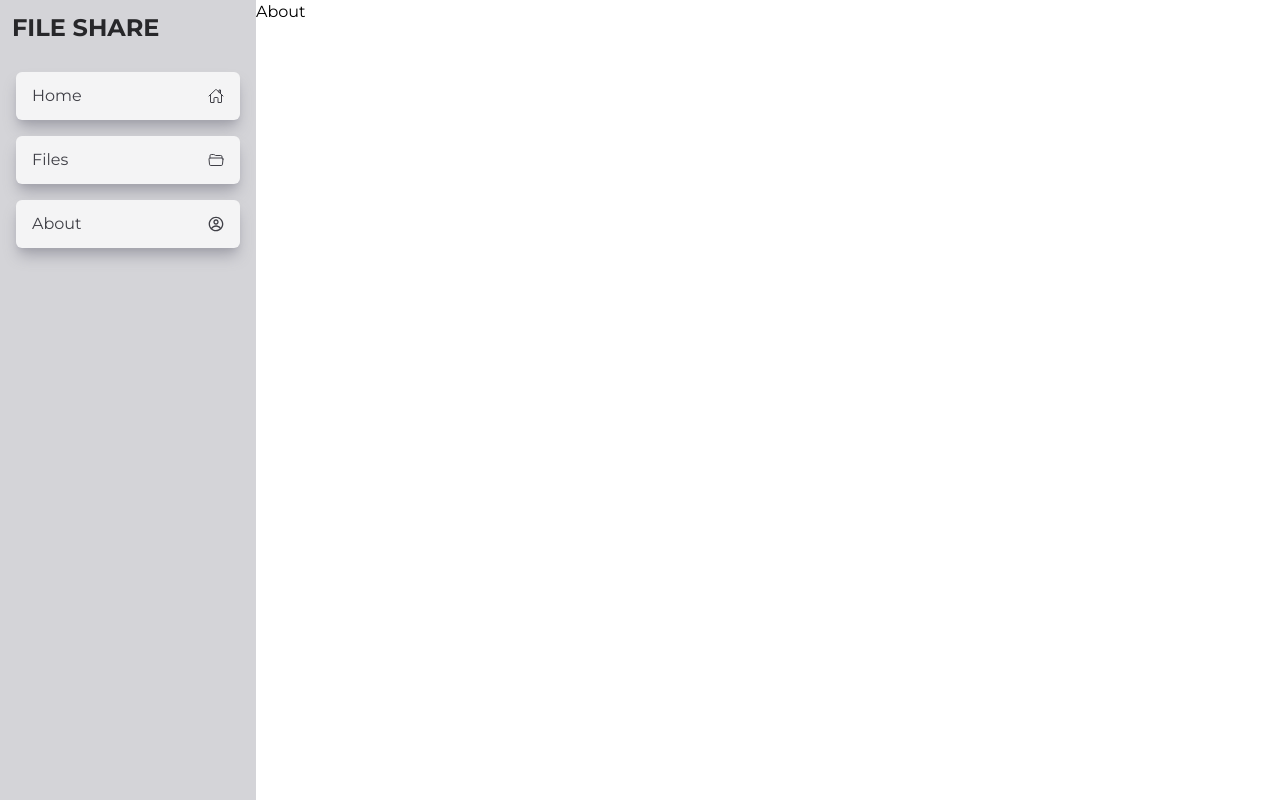
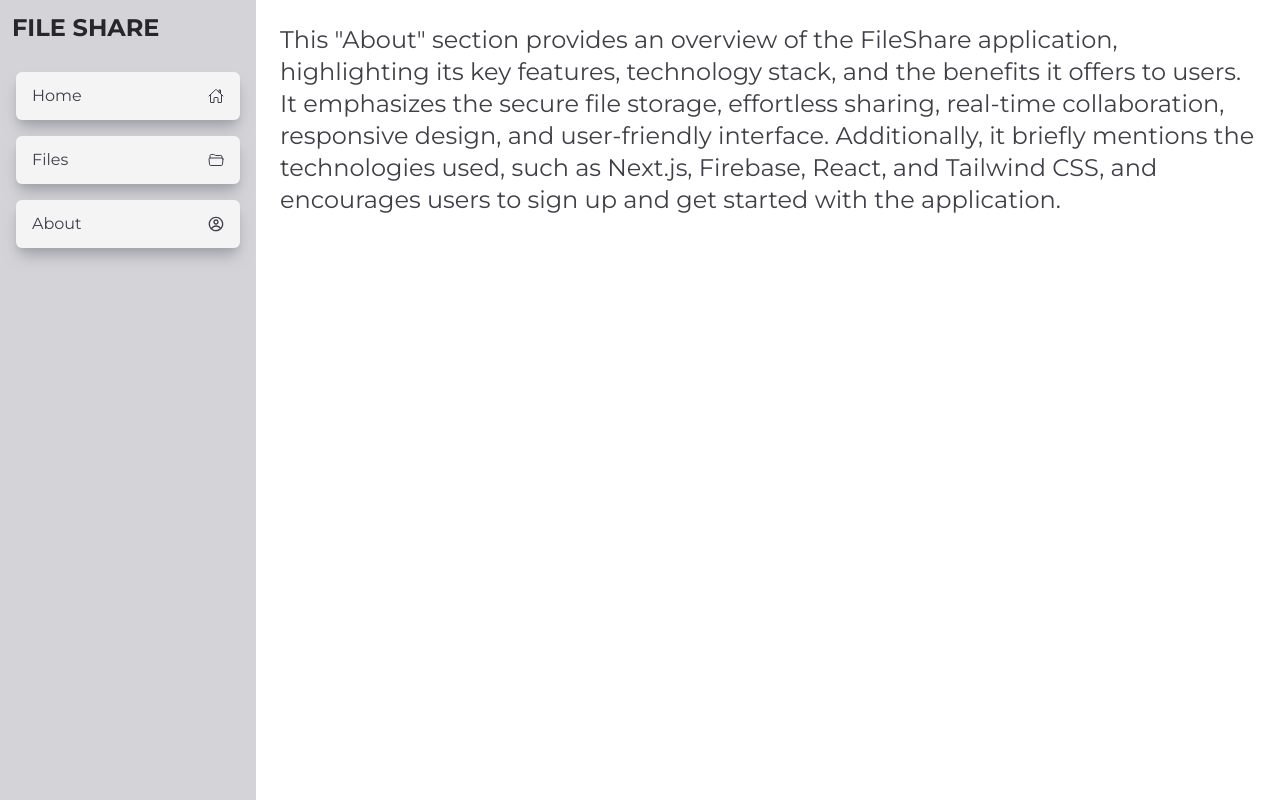
Before and after one commit to mcTasty2529/file_sharing_app, a Next.js app: page /pages/about in a window 1280 px wide. Built offline with nearby package versions, Linux system fonts and the light colour scheme.

Commit message:
added working storage

```diff
--- a/app/components/Sidebar.tsx
+++ b/app/components/Sidebar.tsx
@@ -22,7 +22,7 @@ const Sidebar = () => {
     },
   ];
   return (
-    <nav className="bg-zinc-300 h-[100dvh] w-[20vw] p-3 hidden md:block ">
+    <nav className="bg-zinc-300 h-[100dvh] w-[20vw] p-3 flex flex-col flex-shrink-0">
       <h1 className="text-zinc-800 font-bold text-2xl">FILE SHARE</h1>
       <div className=" flex flex-col mt-6 p-1 gap-4 text-zinc-700">
         {sideLinks.map((link, index) => (
@@ -31,8 +31,8 @@ const Sidebar = () => {
               key={index}
               className="bg-zinc-100 rounded-md py-3 px-4 flex justify-between items-center gap-2 shadow-lg shadow-zinc-400"
             >
-              {link.name}
-              {link.icon}
+              <div className="hidden md:block">{link.name}</div>
+              <div>{link.icon}</div>
             </div>
           </Link>
         ))}
--- a/app/firebase.js
+++ b/app/firebase.js
@@ -2,12 +2,12 @@ import { initializeApp } from "firebase/app";
 import { getStorage } from "firebase/storage";
 
 const firebaseConfig = {
-  apiKey: "AIzaSyAN2nRWea_3Ml2rk9otKOocxFm3IBo6jwk",
-  authDomain: "filesharingsubodh.firebaseapp.com",
-  projectId: "filesharingsubodh",
-  storageBucket: "filesharingsubodh.appspot.com",
-  messagingSenderId: "487436634081",
-  appId: "1:487436634081:web:154d304292a01f190c34a0",
+  apiKey: process.env.NEXT_PUBLIC_FIREBASE_API_KEY,
+  authDomain: process.env.NEXT_PUBLIC_FIREBASE_AUTH_DOMAIN,
+  projectId: process.env.NEXT_PUBLIC_FIREBASE_PROJECT_ID,
+  storageBucket: process.env.NEXT_PUBLIC_FIREBASE_STORAGE_BUCKET,
+  messagingSenderId: process.env.NEXT_PUBLIC_FIREBASE_MESSAGING_SENDER_ID,
+  appId: process.env.NEXT_PUBLIC_FIREBASE_APP_ID,
 };
 
 // Initialize Firebase
--- a/app/pages/about/page.tsx
+++ b/app/pages/about/page.tsx
@@ -1,7 +1,19 @@
 import React from "react";
 
 const About = () => {
-  return <div>About</div>;
+  return (
+    <div className="m-4 p-2 rounded-lg">
+      <p className="text-2xl text-zinc-700">
+        This "About" section provides an overview of the FileShare application,
+        highlighting its key features, technology stack, and the benefits it
+        offers to users. It emphasizes the secure file storage, effortless
+        sharing, real-time collaboration, responsive design, and user-friendly
+        interface. Additionally, it briefly mentions the technologies used, such
+        as Next.js, Firebase, React, and Tailwind CSS, and encourages users to
+        sign up and get started with the application.
+      </p>
+    </div>
+  );
 };
 
 export default About;
--- a/app/pages/files/page.tsx
+++ b/app/pages/files/page.tsx
@@ -29,16 +29,18 @@ const YourComponent = () => {
   };
 
   return (
-    <div className="flex m-2 p-2 gap-4 flex-wrap ">
+    <div className="grid grid-flow-row grid-cols-1 sm:grid-cols-2 md:grid-cols-3 grid-rows-4 lg:grid-cols-4  m-2 p-2 gap-4 ">
       {files.map((file: { name: string }, index: number) => (
         <div
-          className="bg-zinc-200 border-2 border-blue-400 w-[200px] h-[200px] flex flex-col items-center  rounded-lg shadow-xl shadow-zinc-300 text-blue-500 p-4 justify-between"
           key={index}
+          className="bg-zinc-900 p-3 rounded-lg w-52 h-[200px] items-center justify-between flex flex-col flex-shrink-0 text-zinc-400"
         >
-          {file.name}
+          <div className="text-wrap truncate overflow-ellipsis break-all">
+            {file.name}
+          </div>
           <button
             onClick={() => handleDownload(file)}
-            className="border-2 border-blue-500 rounded-lg p-2 text-blue-500 "
+            className="border-2 border-zinc-500 rounded-lg p-2 text-zinc-500 "
           >
             Download
           </button>
@@ -49,7 +51,7 @@ const YourComponent = () => {
 };
 
 const fetchFilesFromStorage = async () => {
-  const storageRef = ref(storage, "/files"); // Replace '/' with the path to your desired folder
+  const storageRef = ref(storage, "/files");
   const result = await listAll(storageRef);
   const filesWithUrls = await Promise.all(
     result.items.map(async (itemRef) => ({
--- a/package.json
+++ b/package.json
@@ -25,7 +25,7 @@
     "@types/react": "^18",
     "@types/react-dom": "^18",
     "postcss": "^8",
-    "tailwindcss": "^3.4.1",
+    "tailwindcss": "^3.4.3",
     "typescript": "^5"
   }
 }
```
Also changed, not shown: 2 other files (tests, documents, lock files or other folders).
